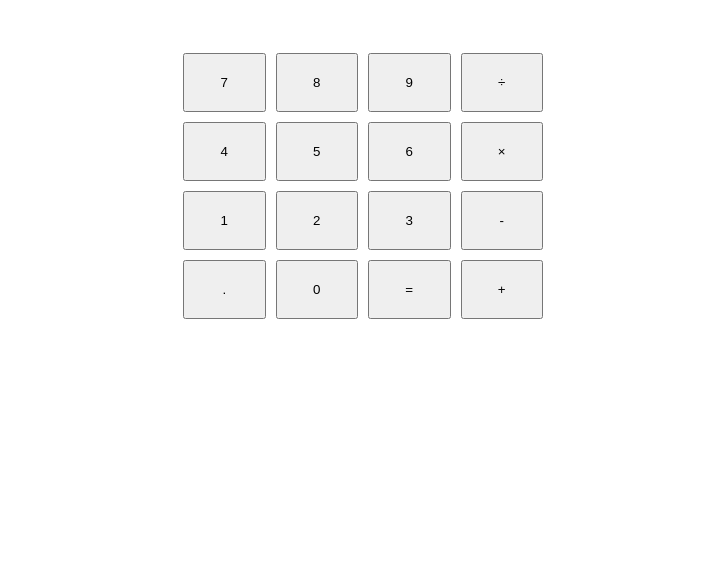
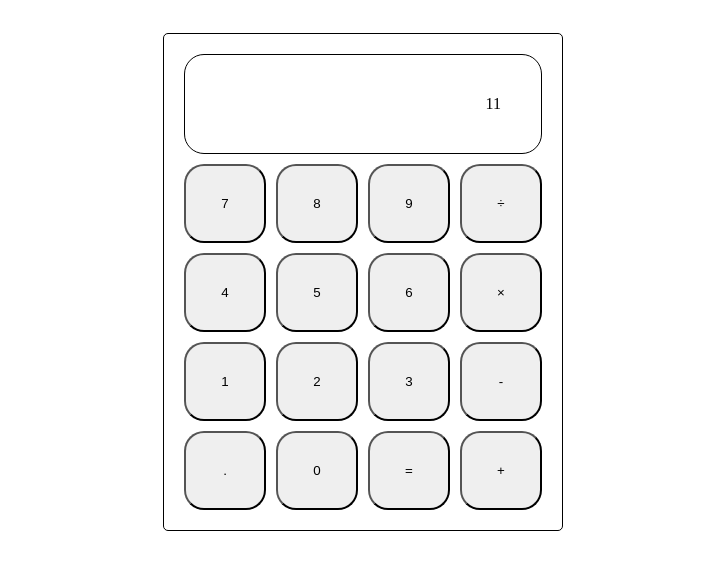
Before and after one commit to dylanspyer/odin-calculator, a plain HTML site: page index.html in a window 1280 px wide. Shown: the part 98-668 px from the top of the page, without its empty margins (277-1003 px from the left). Drawn offline with Linux system fonts and the light colour scheme.

Commit message:
finshed the ui outline

```diff
--- a/index.html
+++ b/index.html
@@ -11,8 +11,8 @@
   <body>
     <h1 class="page-title">A calculator for calculating stuff</h1>
     <div class="calculator">
-      <div class="output-container">
-        <p class="output"></p>
+      <div class="screen">
+        <p class="output">11</p>
       </div>
       <div class="button-grid">
         <button>7</button>
--- a/styles.css
+++ b/styles.css
@@ -11,10 +11,24 @@
   margin-bottom: 36px;
 }
 
+.screen {
+  text-align: right;
+  border: 1px solid black;
+  padding: 40px;
+  margin-bottom: 10px;
+  border-radius: 20px;
+  align-items: baseline;
+}
+
+.output {
+}
+
 .calculator {
   margin: 0 auto;
   width: 400px;
   padding: 20px;
+  border: 1px solid black;
+  border-radius: 5px;
 }
 
 .button-grid {
@@ -24,5 +38,7 @@
 }
 
 button {
-  padding: 20px;
+  padding: 30px;
+  cursor: pointer;
+  border-radius: 20px;
 }
```
